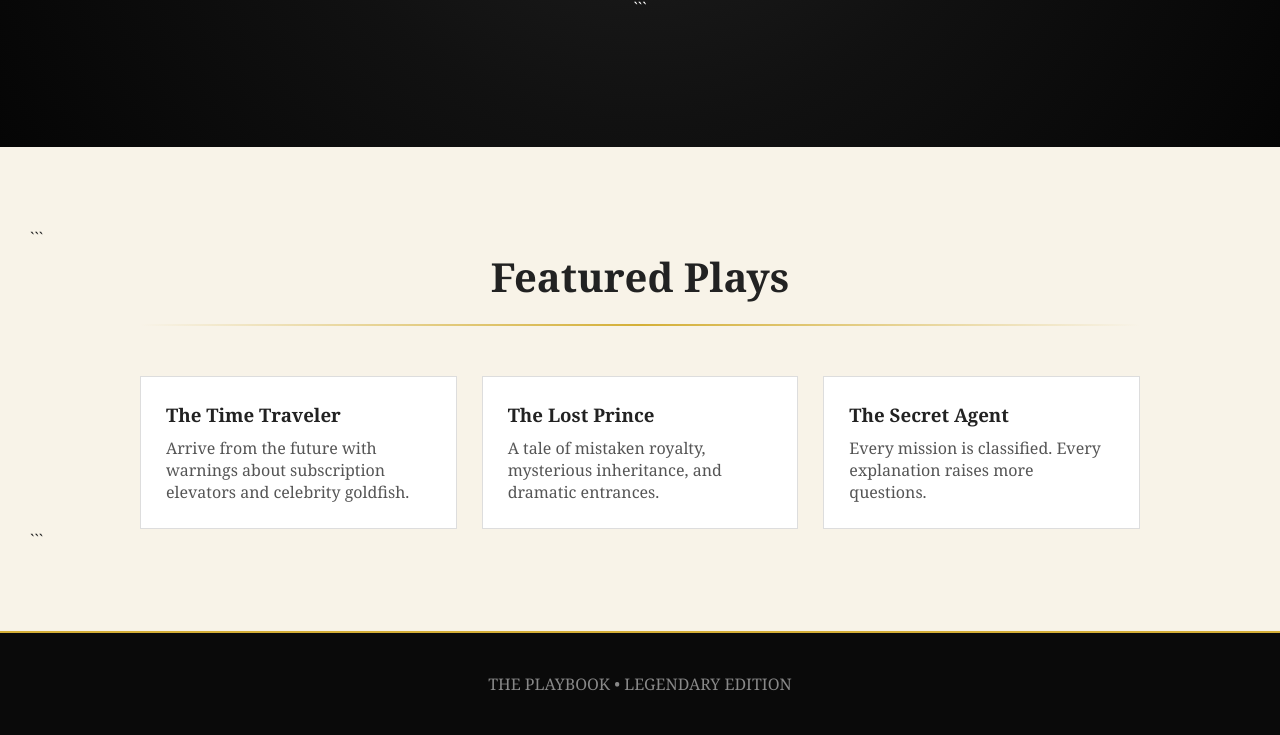
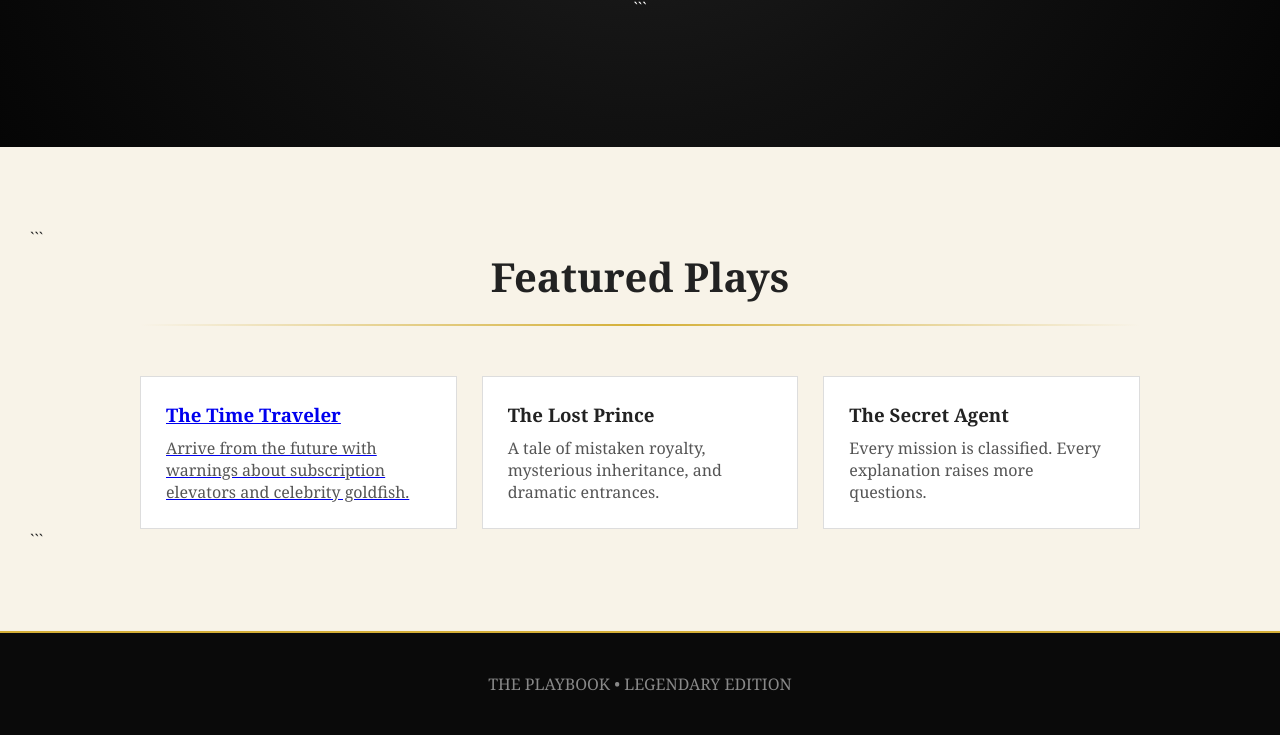
Before and after one commit to pranitdhanade-sys/Playbook, a plain HTML site: page index.html in a window 1280 px wide. Shown: the part 653-1388 px from the top of the page. Drawn offline with Linux system fonts and the light colour scheme.

Commit message:
Add card link for 'The Time Traveler'

```diff
--- a/index.html
+++ b/index.html
@@ -206,7 +206,7 @@ footer{
     <div class="divider"></div>
 
     <div class="grid">
-
+<a href="timetraveller.html" class="card-link">
     <div class="card">
         <h3>The Time Traveler</h3>
         <p>
@@ -215,6 +215,7 @@ footer{
             celebrity goldfish.
         </p>
     </div>
+</a>
 
         <div class="card">
             <h3>The Lost Prince</h3>
```
Lines whose indentation alone changed are shown as unchanged.
